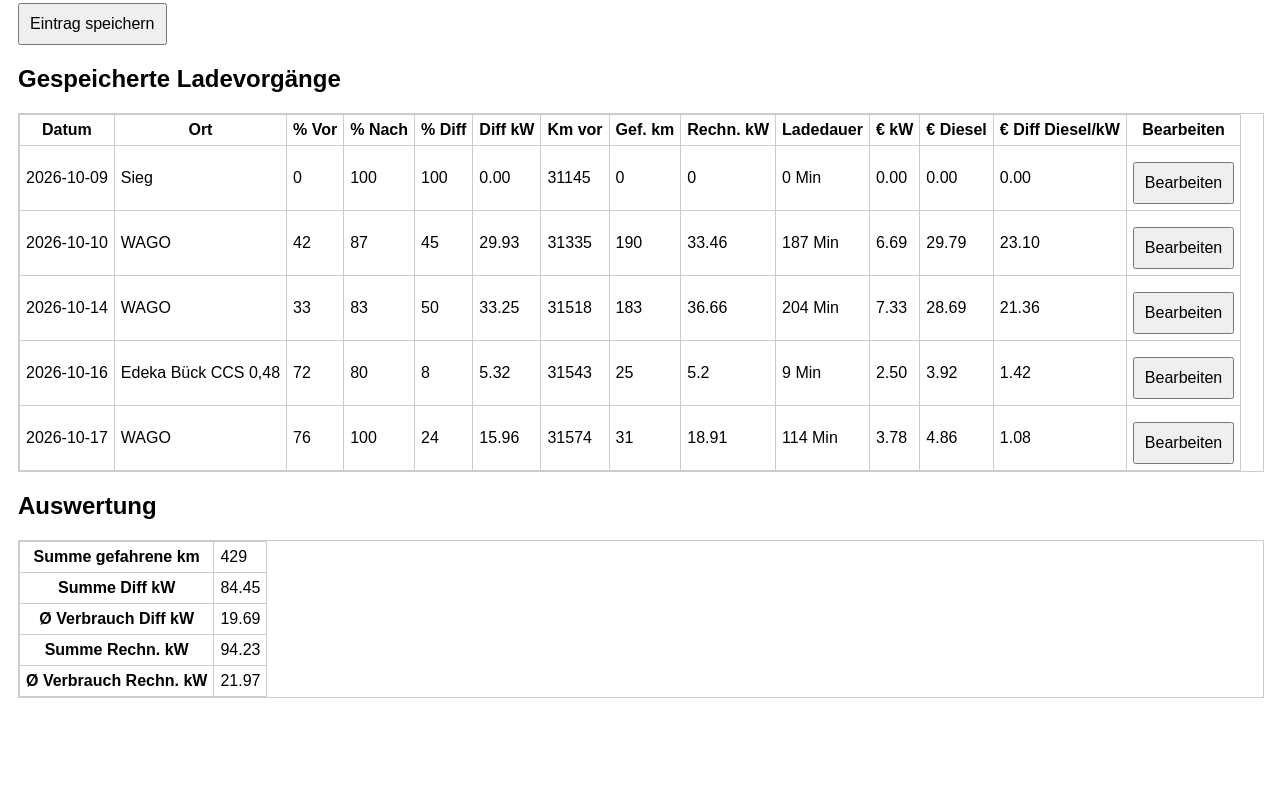
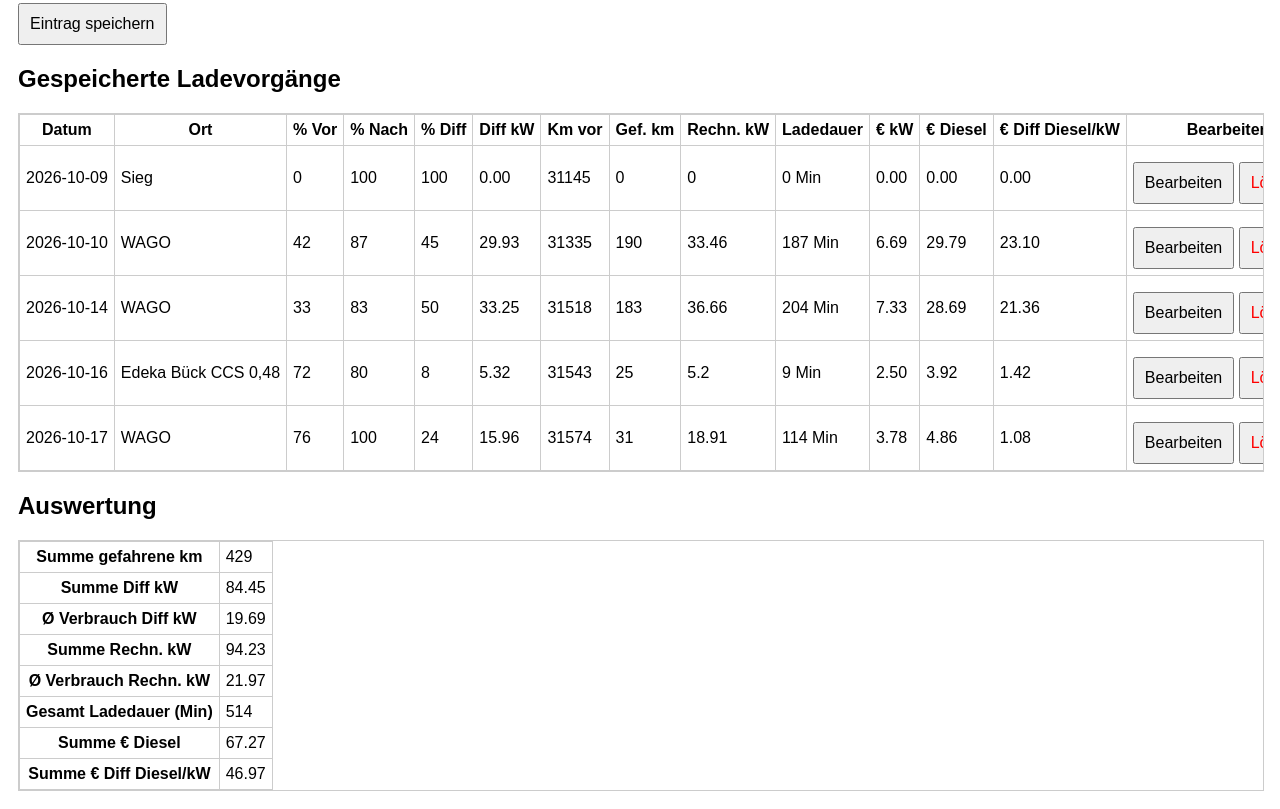
Before and after one commit to martina0502/Lade-app, a plain HTML site: page index.html in a window 1280 px wide. Shown: the part 366-1175 px from the top of the page. Before the commit the page ends 1082 px from the top, so only its background shows below. Drawn offline with Linux system fonts and the light colour scheme.

Commit message:
Add files via upload

```diff
--- a/index.html
+++ b/index.html
@@ -69,6 +69,10 @@
         <tr><th>Ø Verbrauch Diff kW</th><td id="verbrauchDiffKW"></td></tr>
         <tr><th>Summe Rechn. kW</th><td id="sumRechnKW"></td></tr>
         <tr><th>Ø Verbrauch Rechn. kW</th><td id="verbrauchRechnKW"></td></tr>
+<tr><th>Gesamt Ladedauer (Min)</th><td id="sumMin"></td></tr>
+<tr><th>Summe € Diesel</th><td id="sumDiesel"></td></tr>
+<tr><th>Summe € Diff Diesel/kW</th><td id="sumDiffDieselKW"></td></tr>
+
     </table>
 </div>
 
--- a/script.js
+++ b/script.js
@@ -157,6 +157,15 @@ function updateEntry() {
     clearForm();
 }
 
+function deleteEntry(index) {
+    if (!confirm("Diesen Eintrag wirklich löschen?")) return;
+
+    entries.splice(index, 1);
+    recalcAll();
+    renderTable();
+}
+
+
 function recalcAll() {
     for (let i = 0; i < entries.length; i++) {
         const e = entries[i];
@@ -193,7 +202,10 @@ function renderTable() {
             <td>${e.eurokw.toFixed(2)}</td>
             <td>${e.dieselKosten.toFixed(2)}</td>
             <td>${e.diffDieselKW.toFixed(2)}</td>
-            <td><button onclick="editEntry(${index})">Bearbeiten</button></td>
+            <td>
+    <button onclick="editEntry(${index})">Bearbeiten</button>
+    <button onclick="deleteEntry(${index})" style="color:red;">Löschen</button>
+</td>
         `;
 
         tbody.appendChild(row);
@@ -206,11 +218,17 @@ function renderSummary() {
     let sumDiffKW = 0;
     let sumKm = 0;
     let sumRechnKW = 0;
+    let sumMin = 0;
+    let sumDiesel = 0;
+    let sumDiffDieselKW = 0;
 
     entries.forEach(e => {
         sumDiffKW += e.diffKW;
         sumKm += e.gefahreneKm;
         sumRechnKW += e.rechnkw;
+        sumMin += e.gesamtMinuten;
+        sumDiesel += e.dieselKosten;
+        sumDiffDieselKW += e.diffDieselKW;
     });
 
     document.getElementById("sumKm").innerText = sumKm;
@@ -218,6 +236,11 @@ function renderSummary() {
     document.getElementById("verbrauchDiffKW").innerText = sumKm > 0 ? ((sumDiffKW * 100) / sumKm).toFixed(2) : "0";
     document.getElementById("sumRechnKW").innerText = sumRechnKW.toFixed(2);
     document.getElementById("verbrauchRechnKW").innerText = sumKm > 0 ? ((sumRechnKW * 100) / sumKm).toFixed(2) : "0";
+
+    // Neue Summen
+    document.getElementById("sumMin").innerText = sumMin;
+    document.getElementById("sumDiesel").innerText = sumDiesel.toFixed(2);
+    document.getElementById("sumDiffDieselKW").innerText = sumDiffDieselKW.toFixed(2);
 }
 
 function clearForm() {
```
